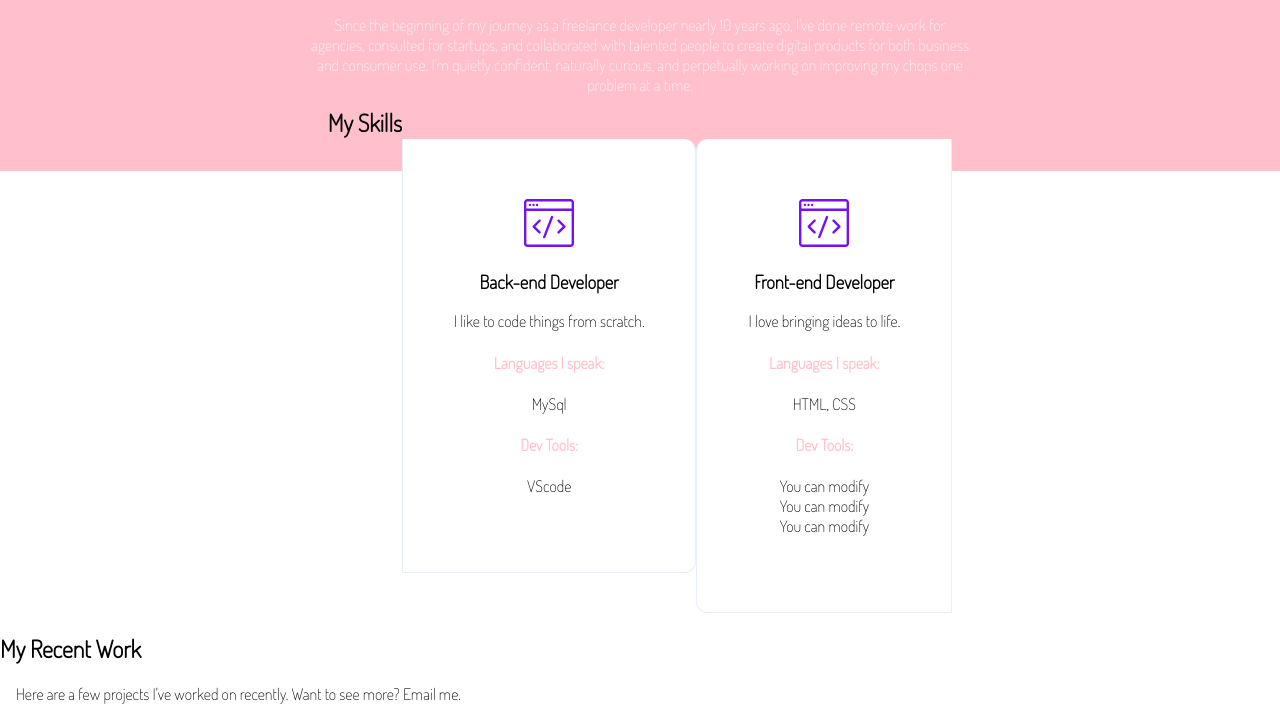
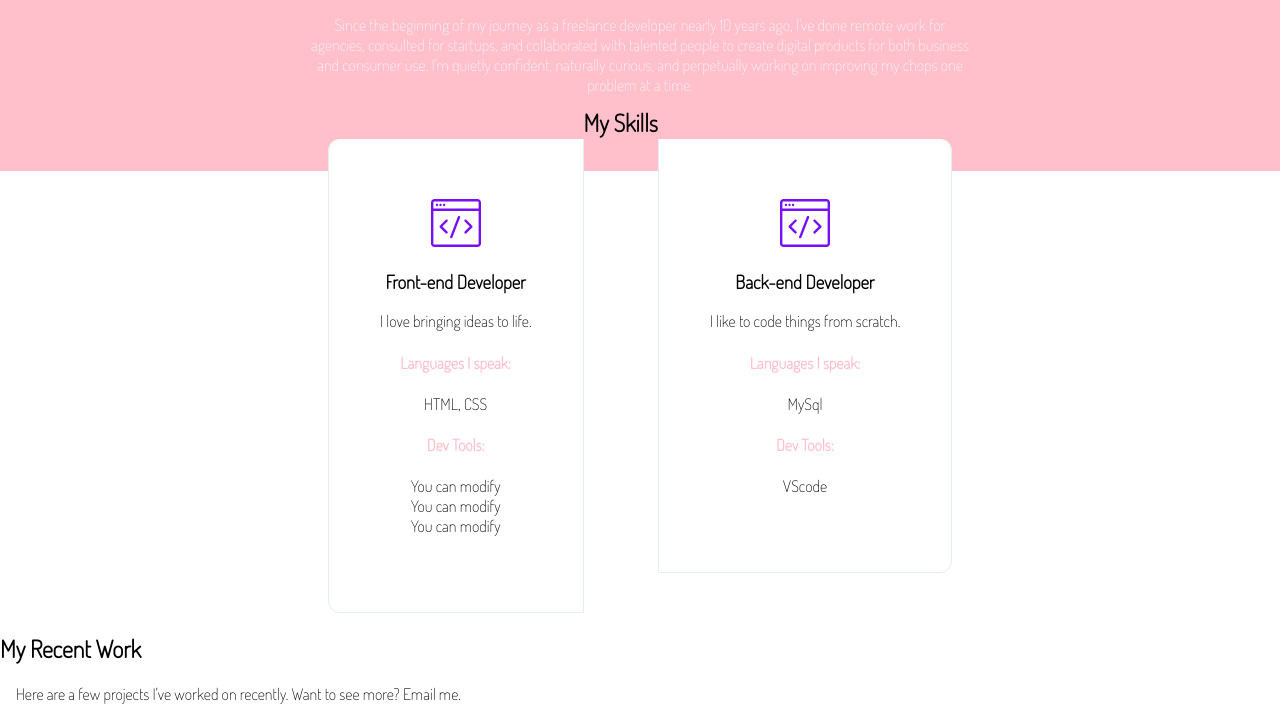
Before and after one commit to WildCodeSchool-2024-02/fr-lyon-codelanta-checkpoint-1, a website: page site/portfolio.html in a window 1280 px wide. Shown: the part 1360-2081 px from the top of the page. Drawn offline with Linux system fonts and the light colour scheme.

Commit message:
Solving exercices Step6

```diff
--- a/site/css/portfolio.css
+++ b/site/css/portfolio.css
@@ -137,6 +137,9 @@ nav {
 .first-banner img {
 	margin-top: 20px;
 }
+.front-end {
+	order: -1;
+}
 
 @media screen and (min-width: 700px) {
 	.menu {
```
